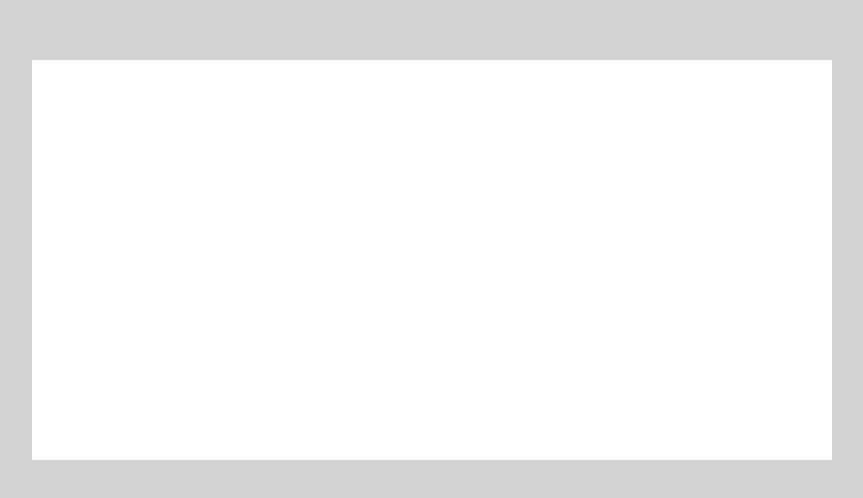
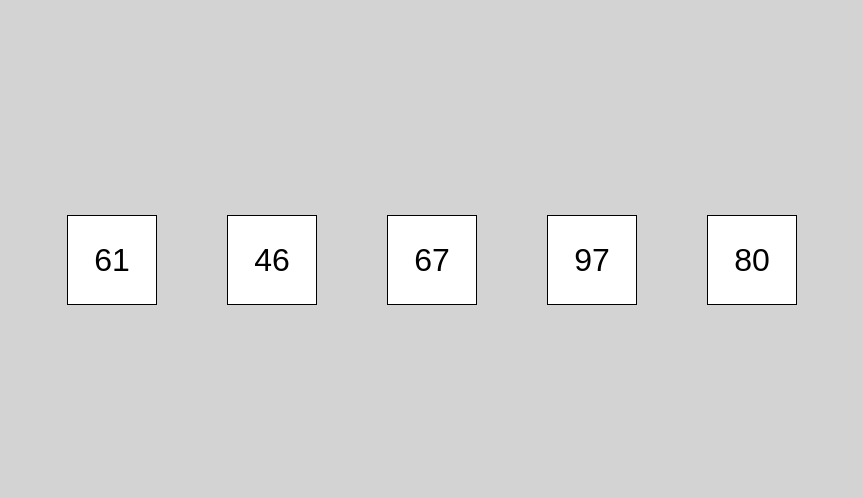
Before and after one commit to sder12/js-simon, a plain HTML site: page index.html in a window 1280 px wide. Shown: the part 140-638 px from the top of the page, without its empty margins (208-1071 px from the left). Drawn offline with Linux system fonts and the light colour scheme.

Commit message:
Print the number in html

```diff
--- a/css/style.css
+++ b/css/style.css
@@ -16,14 +16,14 @@
 .container-number{
     width: 800px;
     height: 400px;
-    background-color: white;
+    background-color: lightgrey;
     display: flex;
     align-items: center;
     justify-content: space-around;
 }
 
 .square{
-    background-color: lightcyan;
+    background-color: rgb(255, 255, 255);
     border: 1px solid black;
     width: 90px;
     height: 90px;
--- a/js/script.js
+++ b/js/script.js
@@ -6,18 +6,30 @@
 // uno alla volta, i numeri che ha visto precedentemente, tramite il prompt().
 // Dopo che sono stati inseriti i 5 numeri, il software dice quanti e quali dei numeri da indovinare sono stati individuati.
 
-//creare array composta da 5 numeri casuali con range da 1 a 100
-// stampo numeri sulla pagina
-//creo timer html che nasconde i numeri dopo 30sec
-// creo ciclo per 5 prompt in cui utente inserisce 5 numeri
-// salvo i 5 parseint prompt in una seconda array
-// confronto le due array
-// SE tutti i numeri sono uguali messaggio"hai vinto"
-// ALTRIMENTI se sono diversi messaggio "hai perso" + visualizzo quali sono ugali
+// [*]creare array composta da 5 numeri casuali con range da 1 a 100
+// [*]stampo numeri sulla pagina
+// []creo timer html che nasconde i numeri dopo 30sec
+// []creo ciclo per 5 prompt in cui utente inserisce 5 numeri
+// []salvo i 5 parseint prompt in una seconda array
+// []confronto le due array
+// []SE tutti i numeri sono uguali messaggio"hai vinto"
+// []ALTRIMENTI se sono diversi messaggio "hai perso" + visualizzo quali sono ugali
 
 let arrayFiveNumber = [];
 arrayFiveNumber = generateArrayRandomNumbers(5, 1, 100);
 console.log(arrayFiveNumber);
+
+const containerDiv = document.querySelector(".container-number");
+console.log(containerDiv);
+
+for (i = 0; i < arrayFiveNumber.length; i++) {
+  let singleRndNumber = arrayFiveNumber[i];
+  console.log(singleRndNumber);
+  const squareDiv = document.createElement("div");
+  squareDiv.classList.add("square");
+  squareDiv.innerHTML = singleRndNumber;
+  containerDiv.append(squareDiv);
+}
 
 
 
```
